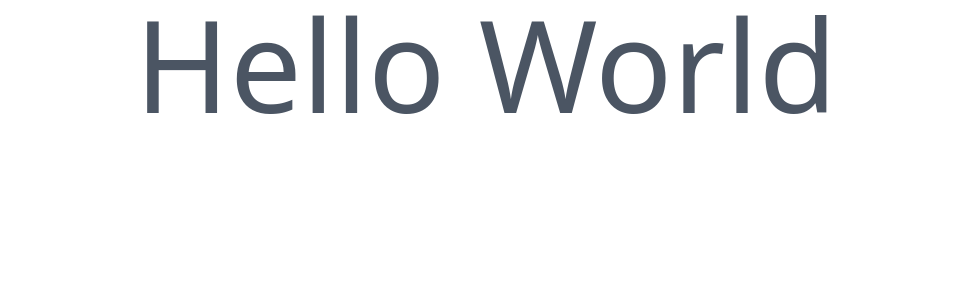
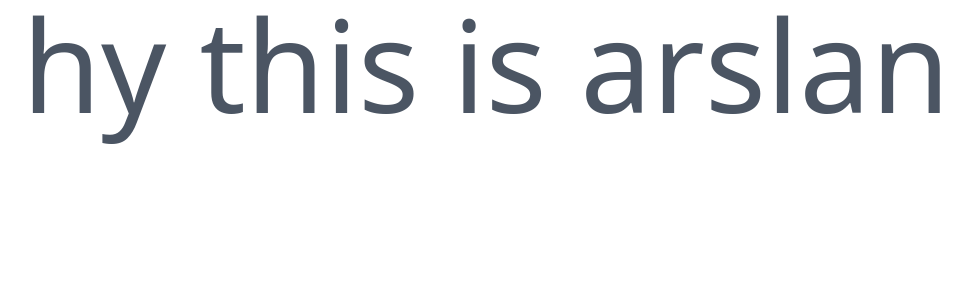
Before and after one commit to haroonmajid/Master-Project, a JavaScript app: page / in a window 1280 px wide. Shown: the top 300 px of the page, without its empty margins (154-1125 px from the left). Built offline with nearby package versions, Linux system fonts and the light colour scheme; the HTML template or start-up script is replaced by a standard one.

Commit message:
creat navbar component

```diff
--- a/src/App.js
+++ b/src/App.js
@@ -2,7 +2,7 @@
 function App() {
   return (
    <>
-   <h1 className="text-gray-600 text-9xl text-center">Hello World</h1>
+   <h1 className="text-gray-600 text-9xl text-center">hy this is arslan</h1>
    </>
   );
 }
--- /dev/null
+++ b/src/navbar.js
@@ -0,0 +1,7 @@
+import React from 'react'
+
+export default function navbar() {
+  return (
+    <div>div is navbar</div>
+  )
+}
```
